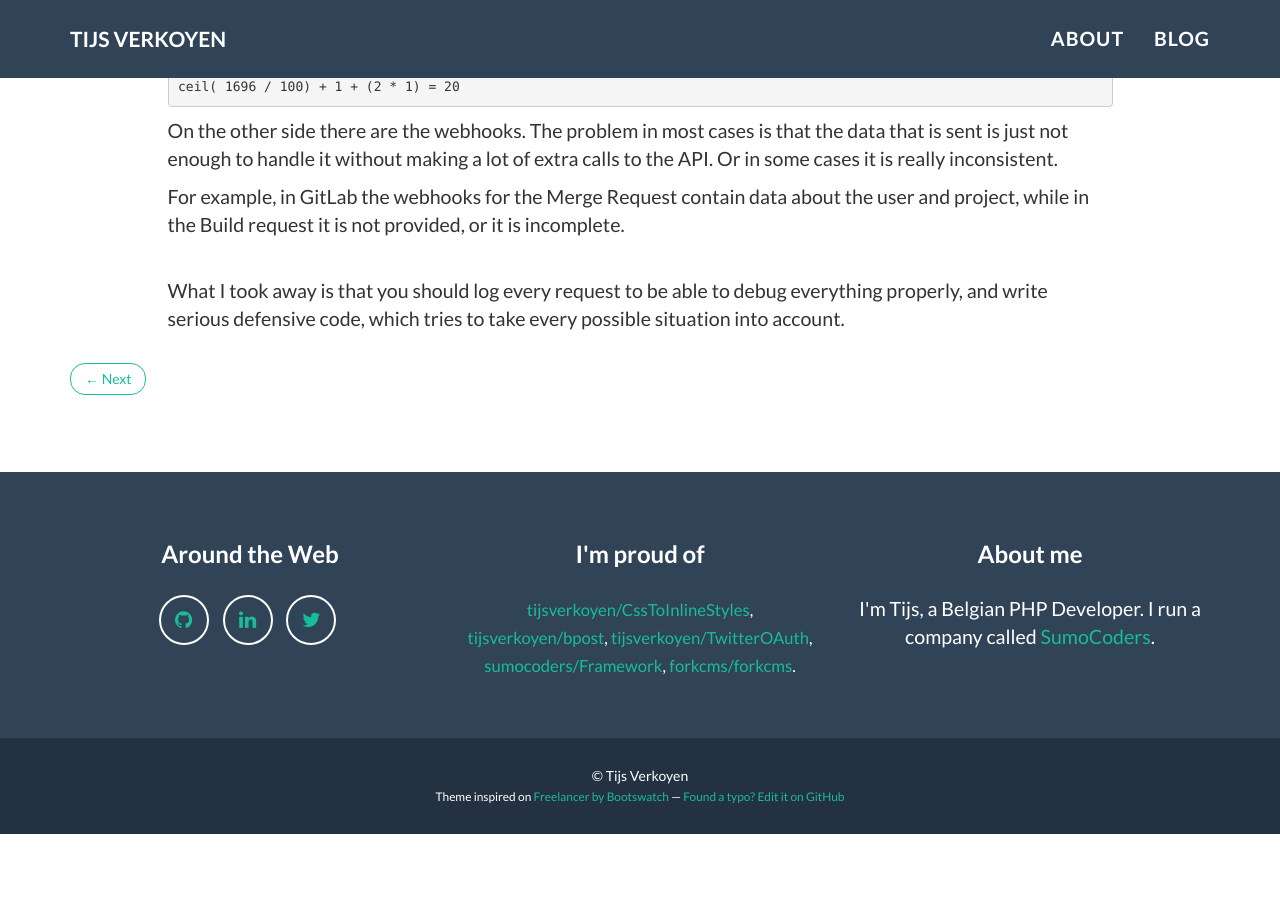
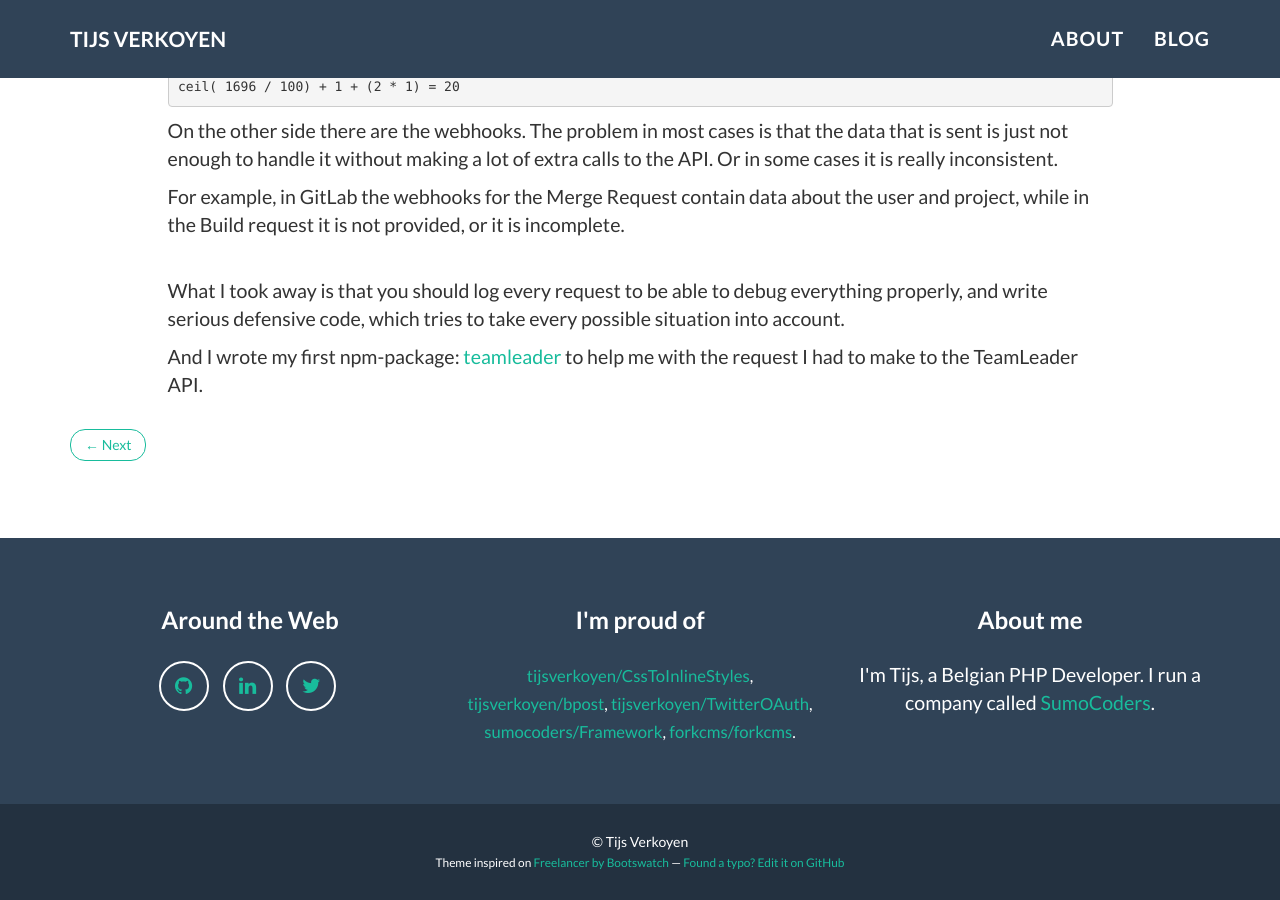
Before and after one commit to tijsverkoyen/tijsverkoyen.github.io, a Jekyll site: the page built from _posts/2016-06-20-slack-active-collab-errbit-gitlab.md, in a window 1280 px wide and 900 px high, scrolled down 5590 px. Built offline with Jekyll 4.4.1, drawn with Linux system fonts in a browser that asks for light colours; nearby versions of some CDN libraries; comment, search, counter and statistics services are not loaded; before the commit the page ends 6424 px from its top, so only the background shows below that.

Commit message:
Added link to teamleader package

```diff
--- a/_posts/2016-06-20-slack-active-collab-errbit-gitlab.md
+++ b/_posts/2016-06-20-slack-active-collab-errbit-gitlab.md
@@ -223,3 +223,6 @@ it is not provided, or it is incomplete.
 <br />
 What I took away is that you should log every request to be able to debug everything properly, and write serious defensive
 code, which tries to take every possible situation into account.
+
+And I wrote my first npm-package: [teamleader](https://www.npmjs.com/package/teamleader) to help me with the request I had
+to make to the TeamLeader API.
```
